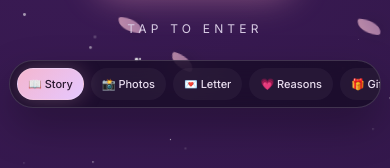
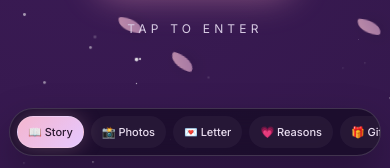
Before and after one commit to shivkantraj018-netizen/our-love-story, a plain HTML site: page index.html in a window 390 px wide. Shown: the part 676-844 px from the top of the page. Drawn offline with nearby package versions, Linux system fonts and the light colour scheme; no server answers.

Commit message:
Update style.css

```diff
--- a/style.css
+++ b/style.css
@@ -227,7 +227,7 @@ input:focus,textarea:focus{border-color:rgba(249,197,219,.65);box-shadow:0 0 0 3
 
 /* v6: quick navigation */
 .section-dock{
-  position:fixed;left:50%;bottom:68px;transform:translateX(-50%);
+  position:fixed;left:50%;bottom:16px;transform:translateX(-50%);
   z-index:44;width:min(94vw,720px);padding:8px;display:flex;gap:7px;
   overflow-x:auto;scrollbar-width:none;border-radius:999px;
   background:rgba(20,10,34,.72);backdrop-filter:blur(18px);
@@ -244,6 +244,6 @@ input:focus,textarea:focus{border-color:rgba(249,197,219,.65);box-shadow:0 0 0 3
   border-color:rgba(255,255,255,.18);box-shadow:0 0 20px rgba(244,182,207,.25)
 }
 @media(max-width:620px){
-  .section-dock{bottom:60px;width:calc(100% - 18px);padding:7px}
+  .section-dock{bottom:12px;width:calc(100% - 18px);padding:7px}
   .section-dock button{padding:8px 10px;font-size:11px}
 }
```
